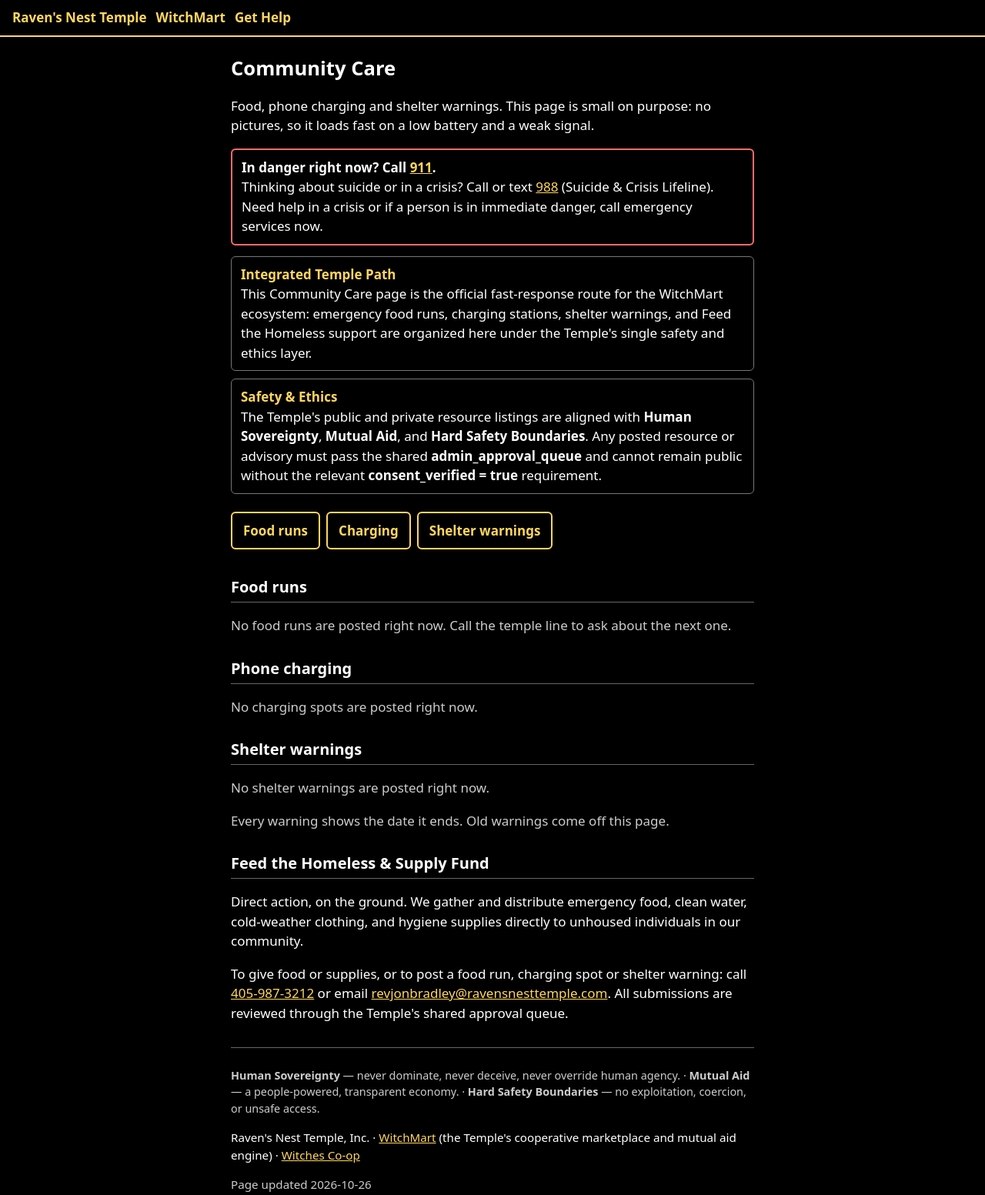
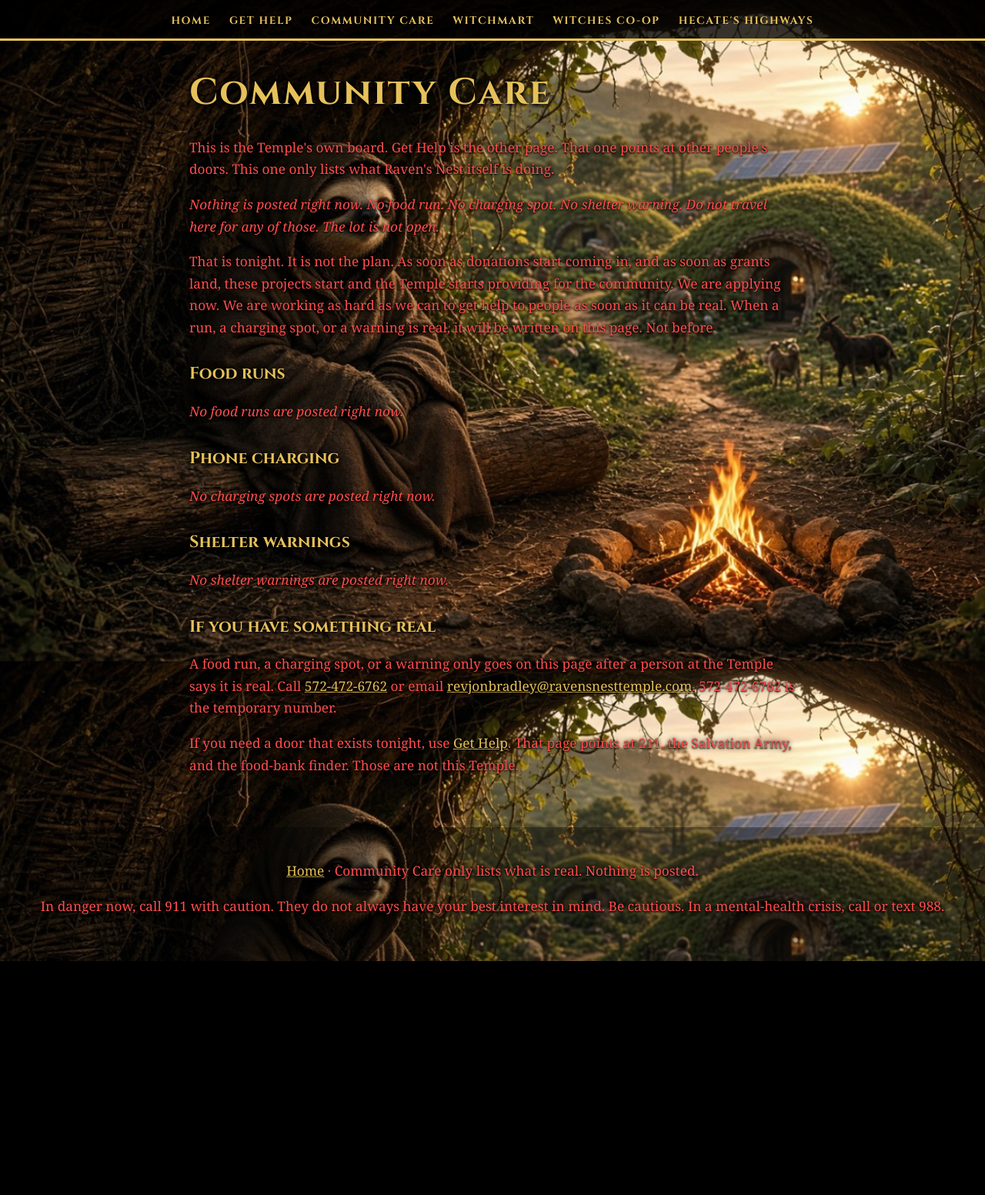
Before and after one commit to whitefox31282/Ravens-Nest-Temple-Inc, a plain HTML site: page community-care.html in a window 1280 px wide. Shown: the top 1553 px of the page at 77% size. After the commit the page ends 1249 px from the top, so only its background shows below. Drawn offline with Linux system fonts and the light colour scheme; a web font is replaced by a local one.

Commit message:
Revise community care page layout and content
Updated the community care page with new styles, meta tags, and navigation structure. Improved content clarity and accessibility.

```diff
--- a/community-care.html
+++ b/community-care.html
@@ -1,70 +1,66 @@
-<!doctype html>
+<!DOCTYPE html>
 <html lang="en">
 <head>
-<meta charset="utf-8">
-<meta name="viewport" content="width=device-width,initial-scale=1">
+  <meta charset="UTF-8">
+  <link rel="preconnect" href="https://fonts.googleapis.com">
+  <link rel="preconnect" href="https://fonts.gstatic.com" crossorigin>
+  <link href="https://fonts.googleapis.com/css2?family=Cinzel:wght@600;700&family=Almendra:ital,wght@0,400;0,700;1,400&display=swap" rel="stylesheet">
+  <meta name="viewport" content="width=device-width, initial-scale=1">
   <title>Community Care | Raven's Nest Temple</title>
-<meta name="description" content="Food runs, phone charging spots and shelter warnings from Raven's Nest Temple and WitchMart. A small, fast page for a low battery and a weak signal.">
-<meta name="theme-color" content="#000000">
+  <meta name="description" content="The Temple's own board. Nothing is posted tonight. Donations and grants start the projects. We are applying now.">
   <link rel="icon" href="favicon.svg" type="image/svg+xml">
   <style>
-body{margin:0;background:#000;color:#fff;font:17px/1.5 system-ui,-apple-system,"Segoe UI",Roboto,Arial,sans-serif}
-a{color:#ffd75e}
-.top{border-bottom:2px solid #ffd75e;padding:10px 16px}
-.top a{font-weight:700;text-decoration:none;margin-right:12px}
-.wrap{max-width:680px;margin:0 auto;padding:8px 16px 32px}
-h1{font-size:1.6rem;margin:14px 0 6px}
-h2{font-size:1.25rem;margin:28px 0 8px;padding-bottom:4px;border-bottom:1px solid #666}
-.jump a{display:inline-block;margin:6px 8px 6px 0;padding:10px 14px;border:2px solid #ffd75e;border-radius:6px;text-decoration:none;font-weight:700}
-.urgent{border:2px solid #ff6b6b;border-radius:6px;padding:10px 12px;margin:14px 0}
-.item{border:1px solid #777;border-radius:6px;padding:10px 12px;margin:10px 0}
-.item b{color:#ffd75e}
-.warn{border:2px solid #ff9b45}
-.warn b{color:#ff9b45}
-.meta,.none{color:#ccc}
-.values{color:#ccc;font-size:.9rem}
-.foot{border-top:1px solid #666;margin-top:32px;padding-top:10px;font-size:.95rem}
+    :root { color-scheme: dark; --gold: #e6c15a; --red: #c62828; --ink: #ff4d4d; --glass: rgba(0, 0, 0, 0.72); }
+    * { box-sizing: border-box; }
+    html { scroll-behavior: smooth; }
+    body { margin: 0; min-height: 100vh; background: #000 url("Homepage_Welcome.jpg") center/cover fixed; color: var(--ink); font-family: Almendra, Georgia, serif; line-height: 1.65; }
+    header { position: sticky; top: 0; z-index: 10; padding: 12px 16px; background: rgba(0, 0, 0, 0.78); border-bottom: 3px solid var(--gold); }
+    nav ul { display: flex; flex-wrap: wrap; justify-content: center; gap: 12px 24px; margin: 0; padding: 0; list-style: none; }
+    nav a { color: var(--gold); font-family: Cinzel, Georgia, serif; font-size: 0.85rem; font-weight: 700; letter-spacing: 0.12em; text-decoration: none; text-transform: uppercase; }
+    nav a:hover, nav a:focus-visible { text-decoration: underline; }
+    main { width: min(820px, 100%); margin: 0 auto; padding: 28px 16px 48px; }
+    h1, h2 { color: var(--gold); font-family: Cinzel, Georgia, serif; text-shadow: 0 2px 4px #000, 0 0 10px #000; }
+    h1 { font-size: clamp(2rem, 5vw, 3rem); margin: 0 0 8px; letter-spacing: 0.04em; }
+    h2 { font-size: 1.35rem; margin: 28px 0 8px; }
+    p { color: var(--ink); font-size: 1.08rem; text-shadow: 0 1px 2px #000, 0 0 6px #000; }
+    a { color: var(--gold); }
+    .truth, .none { font-style: italic; }
+    footer { padding: 26px 16px 40px; background: rgba(0, 0, 0, 0.35); text-align: center; }
+    footer a { color: var(--gold); }
+    @media (max-width: 700px) { body { background-attachment: scroll; } }
   </style>
 </head>
 <body>
-<div class="top"><a href="index.html">Raven's Nest Temple</a><a href="witchmart.html">WitchMart</a><a href="get-help.html">Get Help</a></div>
-<main class="wrap">
+  <header>
+    <nav aria-label="Main navigation">
+      <ul>
+        <li><a href="index.html">Home</a></li>
+        <li><a href="get-help.html">Get help</a></li>
+        <li><a href="community-care.html">Community care</a></li>
+        <li><a href="witchmart.html">WitchMart</a></li>
+        <li><a href="witches-coop.html">Witches Co-op</a></li>
+        <li><a href="hecates-highways.html">Hecate's Highways</a></li>
+      </ul>
+    </nav>
+  </header>
+  <main>
     <h1>Community Care</h1>
-<p>Food, phone charging and shelter warnings. This page is small on purpose: no pictures, so it loads fast on a low battery and a weak signal.</p>
-<p class="urgent"><b>In danger right now? Call <a href="tel:911">911</a>.</b><br>Thinking about suicide or in a crisis? Call or text <a href="tel:988">988</a> (Suicide &amp; Crisis Lifeline).<br>Need help in a crisis or if a person is in immediate danger, call emergency services now.</p>
-
-<p class="item"><b>Integrated Temple Path</b><br>This Community Care page is the official fast-response route for the WitchMart ecosystem: emergency food runs, charging stations, shelter warnings, and Feed the Homeless support are organized here under the Temple's single safety and ethics layer.</p>
-<p class="item"><b>Safety &amp; Ethics</b><br>The Temple's public and private resource listings are aligned with <strong>Human Sovereignty</strong>, <strong>Mutual Aid</strong>, and <strong>Hard Safety Boundaries</strong>. Any posted resource or advisory must pass the shared <strong>admin_approval_queue</strong> and cannot remain public without the relevant <strong>consent_verified = true</strong> requirement.</p>
-
-<p class="jump"><a href="#food">Food runs</a><a href="#charging">Charging</a><a href="#shelter">Shelter warnings</a></p>
-
+    <p>This is the Temple's own board. Get Help is the other page. That one points at other people's doors. This one only lists what Raven's Nest itself is doing.</p>
+    <p class="truth">Nothing is posted right now. No food run. No charging spot. No shelter warning. Do not travel here for any of those. The lot is not open.</p>
+    <p>That is tonight. It is not the plan. As soon as donations start coming in, and as soon as grants land, these projects start and the Temple starts providing for the community. We are applying now. We are working as hard as we can to get help to people as soon as it can be real. When a run, a charging spot, or a warning is real, it will be written on this page. Not before.</p>
     <h2 id="food">Food runs</h2>
-<!-- QUEUE:food_run:START -->
-<p class="none">No food runs are posted right now. Call the temple line to ask about the next one.</p>
-<!-- QUEUE:food_run:END -->
-
+    <p class="none">No food runs are posted right now.</p>
     <h2 id="charging">Phone charging</h2>
-<!-- QUEUE:charging_station:START -->
     <p class="none">No charging spots are posted right now.</p>
-<!-- QUEUE:charging_station:END -->
-
     <h2 id="shelter">Shelter warnings</h2>
-<!-- QUEUE:shelter_advisory:START -->
     <p class="none">No shelter warnings are posted right now.</p>
-<!-- QUEUE:shelter_advisory:END -->
-<p class="meta">Every warning shows the date it ends. Old warnings come off this page.</p>
-
-<h2>Feed the Homeless &amp; Supply Fund</h2>
-<p>Direct action, on the ground. We gather and distribute emergency food, clean water, cold-weather clothing, and hygiene supplies directly to unhoused individuals in our community.</p>
-<p>To give food or supplies, or to post a food run, charging spot or shelter warning: call <a href="tel:4059873212">405-987-3212</a> or email <a href="mailto:revjonbradley@ravensnesttemple.com?subject=Community%20Care%20listing">revjonbradley@ravensnesttemple.com</a>. All submissions are reviewed through the Temple's shared approval queue.</p>
-
-<div class="foot">
-<p class="values"><b>Human Sovereignty</b> — never dominate, never deceive, never override human agency. · <b>Mutual Aid</b> — a people-powered, transparent economy. · <b>Hard Safety Boundaries</b> — no exploitation, coercion, or unsafe access.</p>
-<p>Raven's Nest Temple, Inc. · <a href="witchmart.html">WitchMart</a> (the Temple's cooperative marketplace and mutual aid engine) · <a href="witches-coop.html">Witches Co-op</a></p>
-<p class="meta"><!-- QUEUE:updated:START -->Page updated 2026-10-26<!-- QUEUE:updated:END --></p>
-</div>
+    <h2>If you have something real</h2>
+    <p>A food run, a charging spot, or a warning only goes on this page after a person at the Temple says it is real. Call <a href="tel:5724726762">572-472-6762</a> or email <a href="mailto:revjonbradley@ravensnesttemple.com?subject=Community%20Care%20listing">revjonbradley@ravensnesttemple.com</a>. 572-472-6762 is the temporary number.</p>
+    <p>If you need a door that exists tonight, use <a href="get-help.html">Get Help</a>. That page points at 211, the Salvation Army, and the food-bank finder. Those are not this Temple.</p>
   </main>
-<footer style="text-align:center;padding:1rem;font-size:.85rem;">This site stores no accounts and does not track visitors.</footer>
-<p><a href="rumor.html">Unverified rumors</a></p>
+  <footer>
+    <p><a href="index.html">Home</a> · Community Care only lists what is real. Nothing is posted.</p>
+    <p>In danger now, call 911 with caution. They do not always have your best interest in mind. Be cautious. In a mental-health crisis, call or text 988.</p>
+  </footer>
 </body>
 </html>
```
Lines whose indentation alone changed are shown as unchanged.
